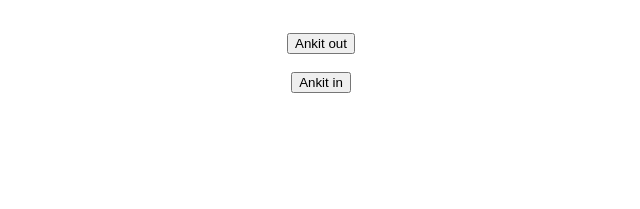
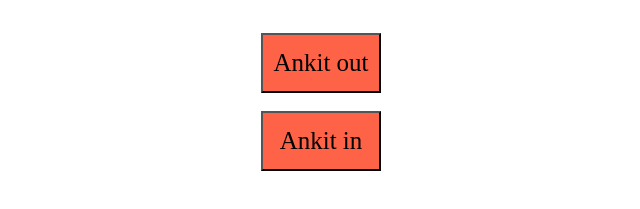
Before and after one commit to annuveeryadu/ank, a plain HTML site: page index.html in a window 1280 px wide. Shown: the part 311-520 px from the top of the page, without its empty margins (319-959 px from the left). Drawn offline with Linux system fonts and the light colour scheme.

Commit message:
Update index.html

```diff
--- a/index.html
+++ b/index.html
@@ -8,9 +8,14 @@
         margin-right: auto;
     }
 .kcb {
-          display: block;
+           display: block;
         margin-left: auto;
         margin-right: auto;
+        background-color: tomato;
+        height:60px;
+        width:120px;
+        font-family: times new roman;
+        font-size : 25px;
     }
 
 </style>
```
